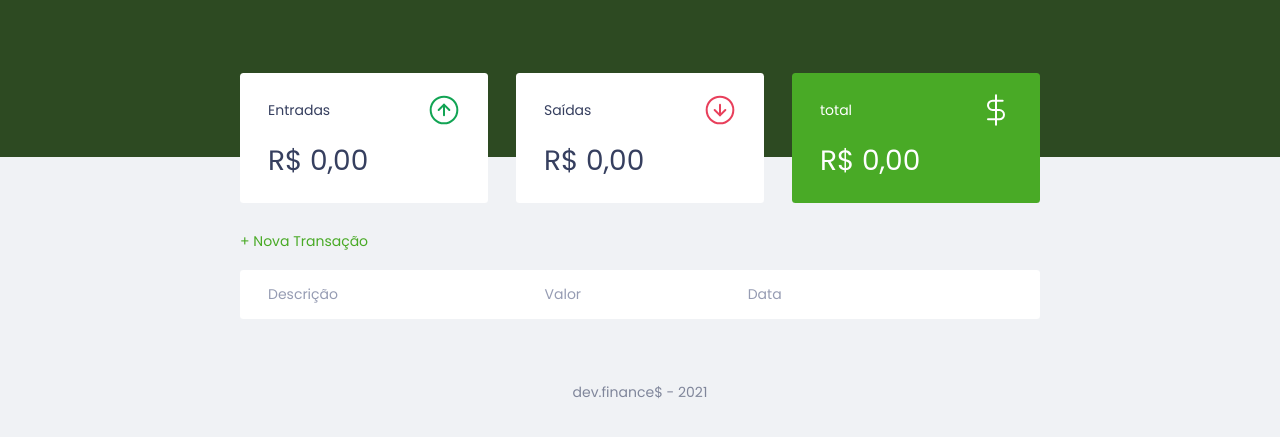
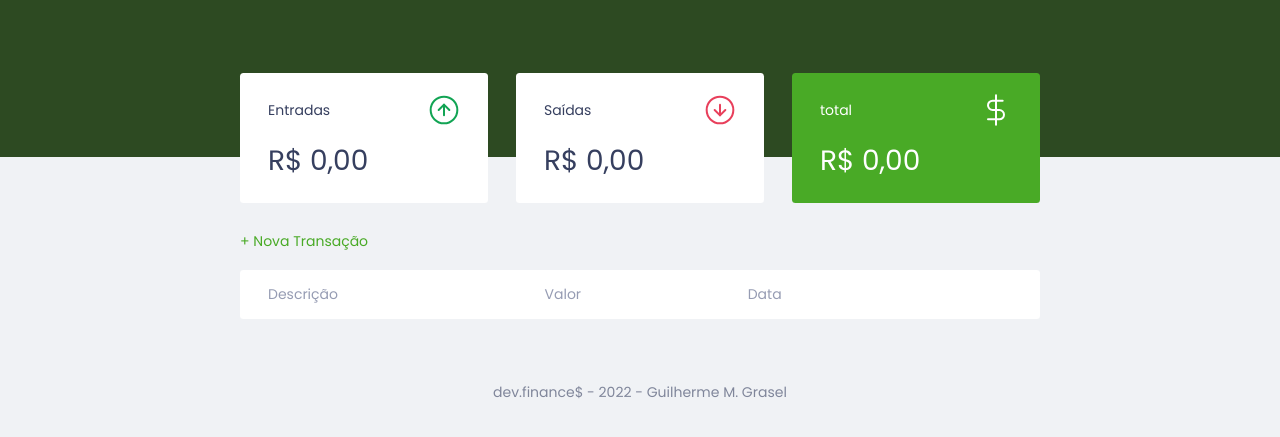
Before and after one commit to guigrasel/Dev.Finances, a plain HTML site: page index.html in a window 1280 px wide. Shown: the part 55-492 px from the top of the page. Drawn offline with Linux system fonts and the light colour scheme.

Commit message:
Atualização 07/02/22

```diff
--- a/index.html
+++ b/index.html
@@ -116,7 +116,7 @@
     </script>
 
     <footer>
-        <p>dev.finance$ - 2021
+        <p>dev.finance$ - 2022 - Guilherme M. Grasel
         </p>
     </footer>
 
```
